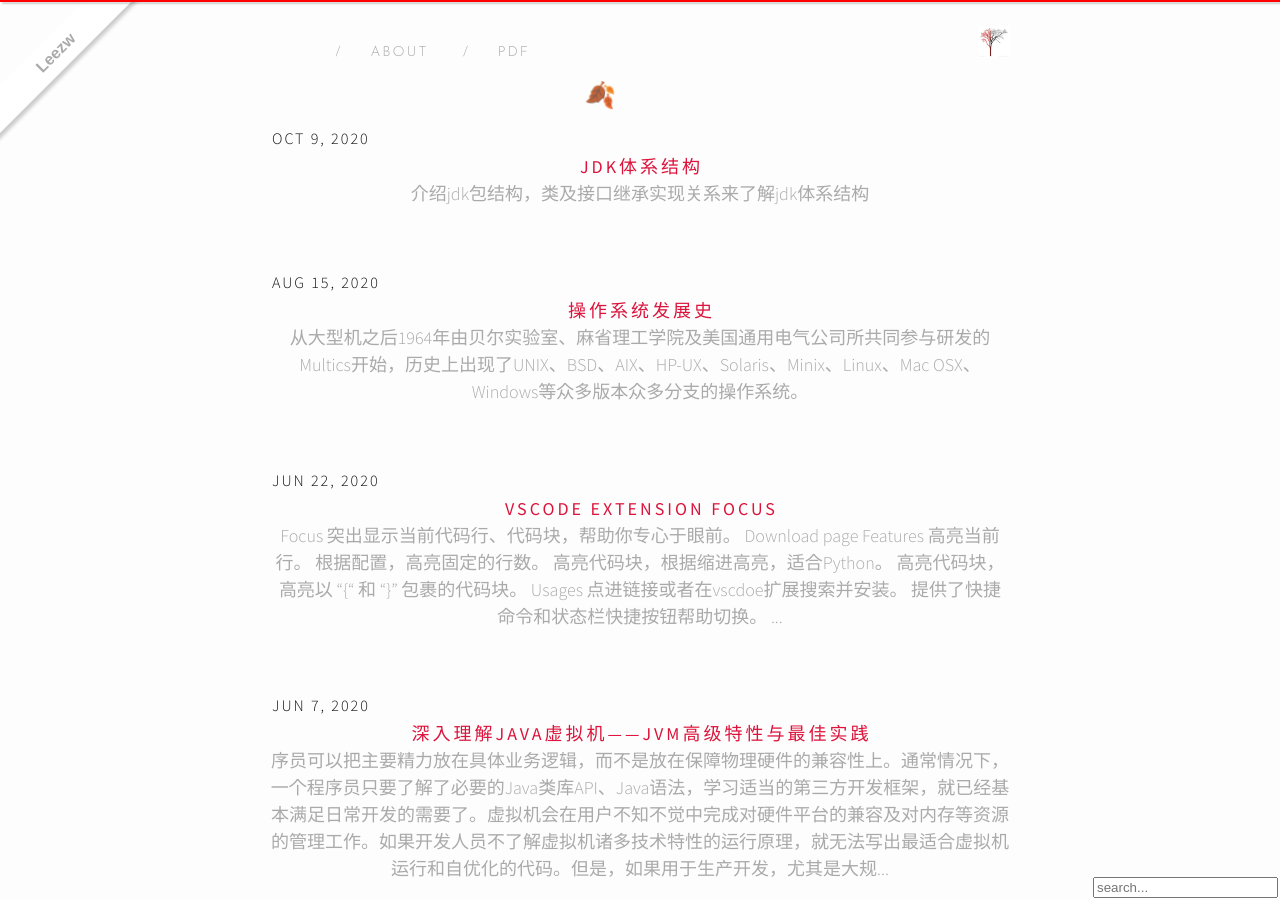
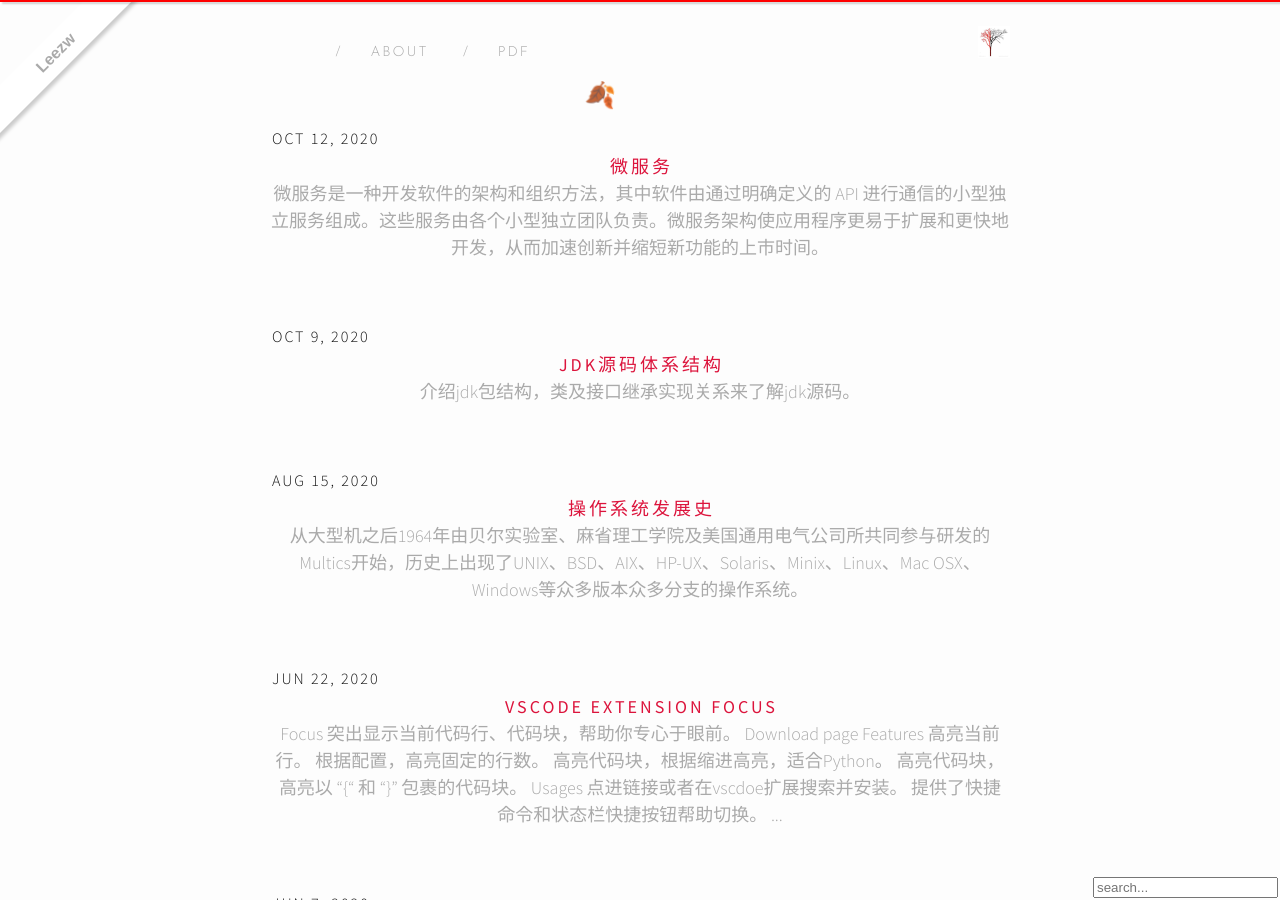
Before and after one commit to quantum-li/quantum-li.github.io, a Jekyll site: the page built from index.html, in a window 1280 px wide and 900 px high. Built offline with Jekyll 4.4.1, drawn with Linux system fonts in a browser that asks for light colours; nearby versions of some CDN libraries; the list of posts is cut into pages by our own code.

Commit message:
2020-10-12 22:34:31

```diff
--- a/_posts/2020-10-09-jdk-architecture.md
+++ b/_posts/2020-10-09-jdk-source.md
@@ -1,11 +1,11 @@
 ---
-title: jdk体系结构
+title: jdk源码体系结构
 categories:
 - jdk
 - 源码
 description:
-permalink: "/posts/jdk-architecture"
-excerpt: 介绍jdk包结构，类及接口继承实现关系来了解jdk体系结构
+permalink: "/posts/jdk-source"
+excerpt: 介绍jdk包结构，类及接口继承实现关系来了解jdk源码。
 ---
 
 # JDK包目录
--- /dev/null
+++ b/_posts/2020-10-12-microservice.md
@@ -0,0 +1,30 @@
+---
+title: 微服务
+categories:
+- 微服务
+description:
+permalink: "/posts/microservice"
+excerpt: 微服务是一种开发软件的架构和组织方法，其中软件由通过明确定义的 API 进行通信的小型独立服务组成。这些服务由各个小型独立团队负责。微服务架构使应用程序更易于扩展和更快地开发，从而加速创新并缩短新功能的上市时间。
+---
+
+微服务存在的意义可能是因为，让一个服务7×24不间断运行的难度要远大于微服务维护的难度。
+
+[WIKI](https://zh.wikipedia.org/wiki/%E5%BE%AE%E6%9C%8D%E5%8B%99)
+
+[AWS](https://aws.amazon.com/cn/microservices/)
+
+# 微服务架构
+
+{% for art in site.article %}
+{% for categorie in art.categories %}
+{% if categorie == "微服务" %}
+<div>
+    <br>
+    <a class="articleLink" href="{{site.baseurl}}{{art.url}}">{{art.title}}——{{ art.date | date: "%b %-d, %Y" }}</a>
+    <br/>
+    <br/>
+    <blockquote><p>{% if art.excerpt.size < 200 %}{{ art.excerpt | strip_html }}{% else %}{{ art.excerpt | strip_html | truncate:200}}{% endif %}</p></blockquote>
+</div>
+{% endif %}
+{% endfor %}
+{% endfor %}
```
Also changed, not shown: _article/2020-10-12-microservice-overview.md (added, +64 -0 lines).
